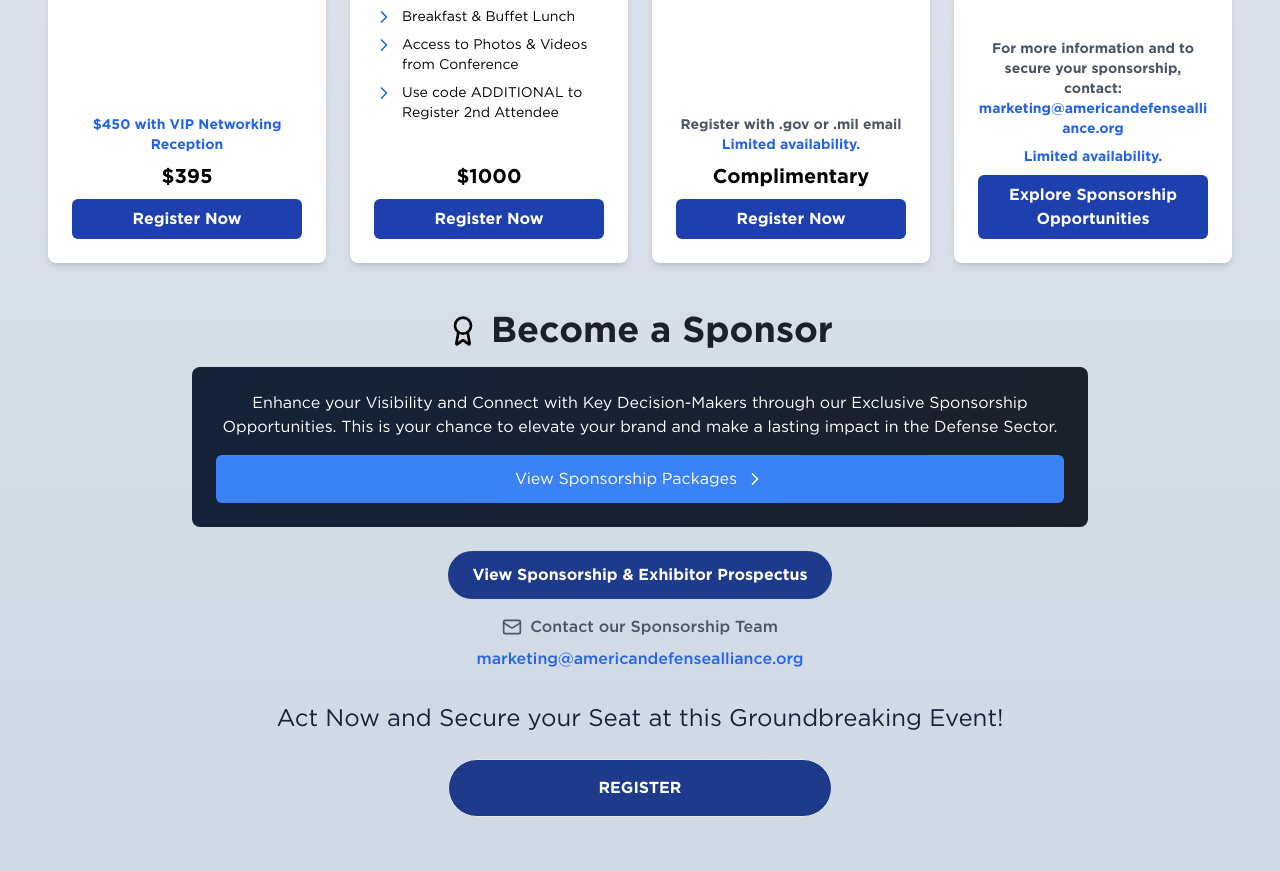
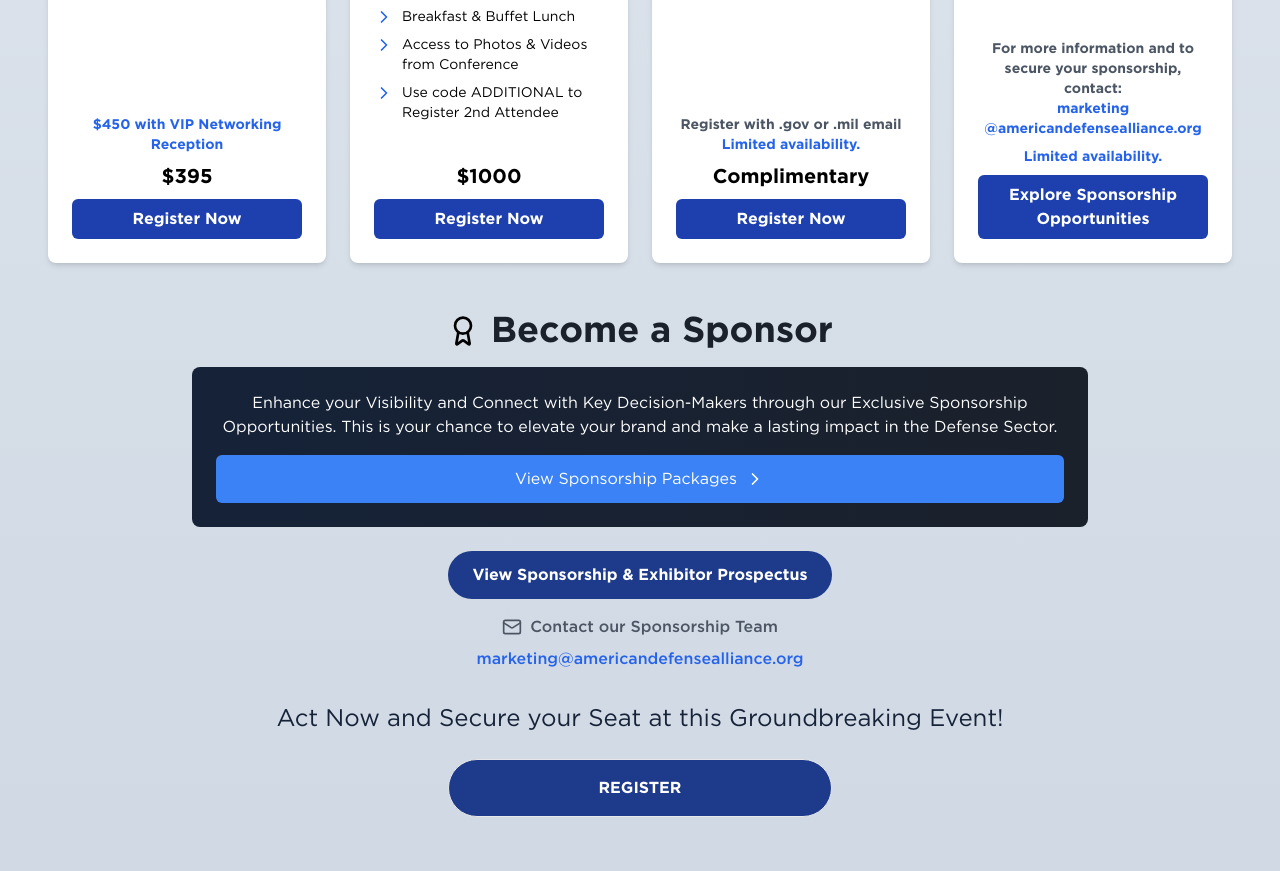
Before and after one commit to masonym/ada-website, a Next.js app: page /events/2025-defense-industry-forecast in a window 1280 px wide. Shown: the part 2734-3605 px from the top of the page. Built offline with nearby package versions, Linux system fonts and the light colour scheme.

Commit message:
Modified word break

```diff
--- a/src/app/components/RegistrationCard.tsx
+++ b/src/app/components/RegistrationCard.tsx
@@ -44,6 +44,10 @@ const RegistrationCard = ({ item }: RegistrationProp) => {
         month: 'long',
         day: 'numeric'
     }) : null;
+
+    const formatEmail = (email: string) => {
+        return email.replace('@', '\u200B@');
+    };
 
     return (
         <div className="flex flex-col bg-white rounded-lg shadow-md overflow-hidden max-w-sm mx-auto h-full">
@@ -97,7 +101,7 @@ const RegistrationCard = ({ item }: RegistrationProp) => {
                             <p className="text-sm font-semibold text-gray-600">For more information and to secure your sponsorship, contact:</p>
                             <p className="text-sm font-semibold text-blue-600 hover:underline break-words mb-2">
                                 <a href={`mailto:${event?.contactInfo?.contactEmail2 || 'marketing@americandefensealliance.org'}`}>
-                                    {event?.contactInfo?.contactEmail2 || 'marketing@americandefensealliance.org'}
+                                    {formatEmail(event?.contactInfo?.contactEmail2 || 'marketing@americandefensealliance.org')}
                                 </a>
                             </p>
                         </div>
```
